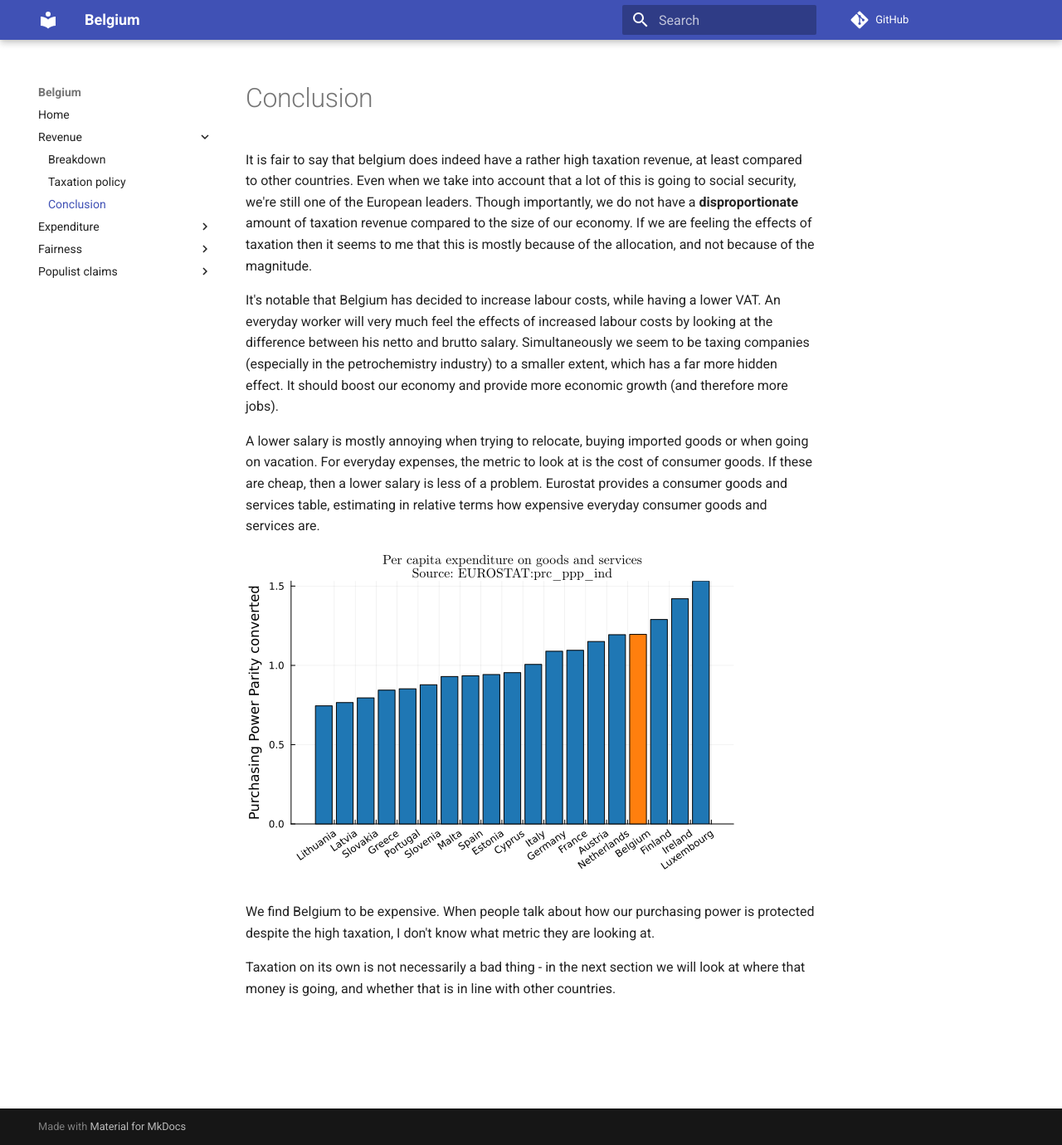
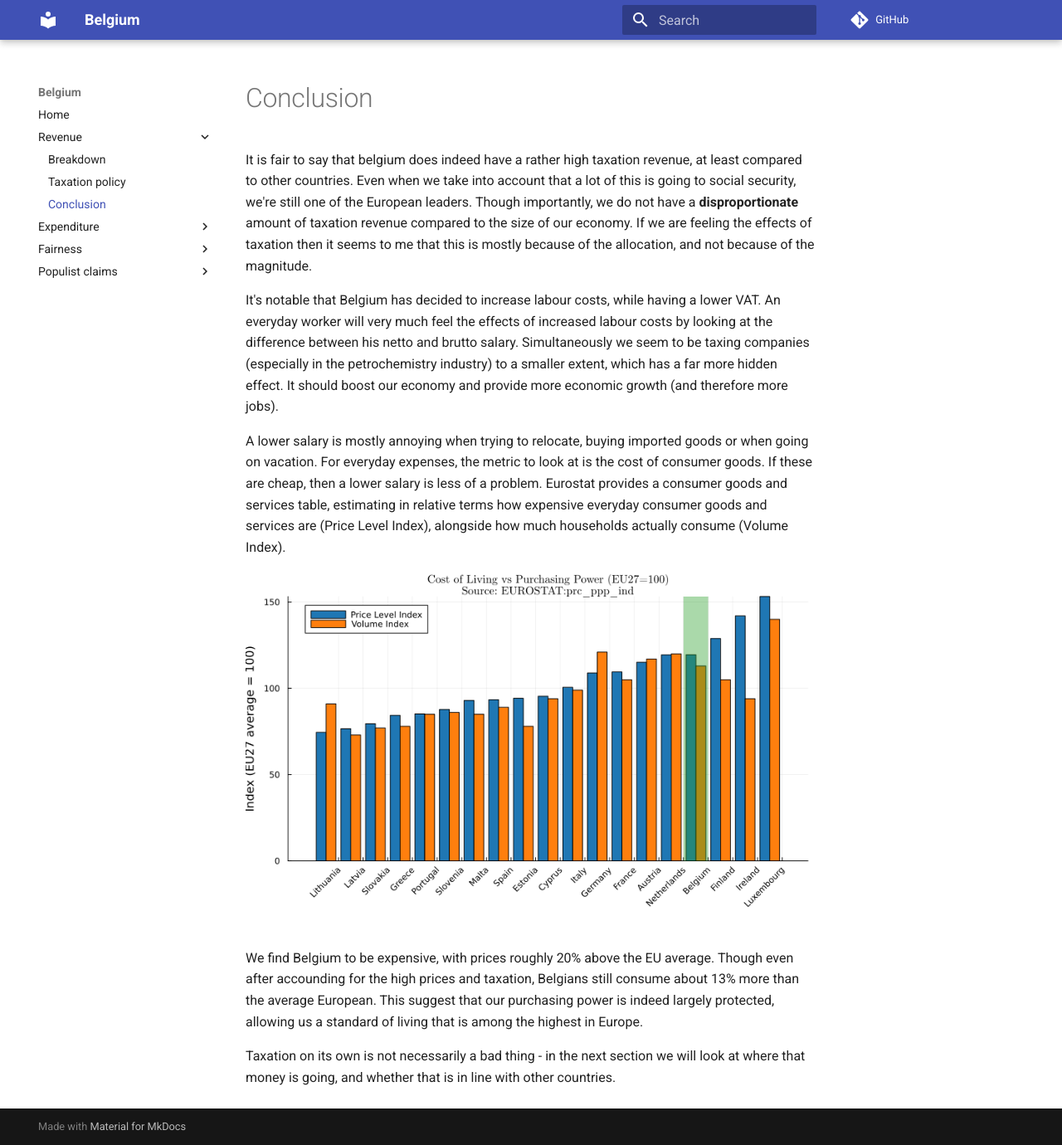
Before and after one commit to belgski/Belgium, an MkDocs documentation site: the page built from docs/revenue/conclusion.md, in a window 1280 px wide and 1380 px high. Shown: the whole window at 83% size. Built offline with MkDocs 1.6.1 and Material for MkDocs 9.7.7, drawn with Linux system fonts in a browser that asks for light colours; comment, search, counter and statistics services are not loaded.

```diff
--- a/Project.toml
+++ b/Project.toml
@@ -12,6 +12,7 @@ GLM = "38e38edf-8417-5370-95a0-9cbb8c7f171a"
 GeoInterface = "cf35fbd7-0cd7-5166-be24-54bfbe79505f"
 HTMLTables = "b1afcece-b80e-4563-b90e-36b4cc56d3fa"
 HTTP = "cd3eb016-35fb-5094-929b-558a96fad6f3"
+JSON3 = "0f8b85d8-7281-11e9-16c2-39a750bddbf1"
 Plots = "91a5bcdd-55d7-5caf-9e0b-520d859cae80"
 PrettyTables = "08abe8d2-0d0c-5749-adfa-8a2ac140af0d"
 PythonCall = "6099a3de-0909-46bc-b1f4-468b9a2dfc0d"
--- a/docs/revenue/conclusion.md
+++ b/docs/revenue/conclusion.md
@@ -2,10 +2,10 @@ It is fair to say that belgium does indeed have a rather high taxation revenue,
 
 It's notable that Belgium has decided to increase labour costs, while having a lower VAT. An everyday worker will very much feel the effects of increased labour costs by looking at the difference between his netto and brutto salary. Simultaneously we seem to be taxing companies (especially in the petrochemistry industry) to a smaller extent, which has a far more hidden effect. It should boost our economy and provide more economic growth (and therefore more jobs).
 
-A lower salary is mostly annoying when trying to relocate, buying imported goods or when going on vacation. For everyday expenses, the metric to look at is the cost of consumer goods. If these are cheap, then a lower salary is less of a problem. Eurostat provides a consumer goods and services table, estimating in relative terms how expensive everyday consumer goods and services are.
+A lower salary is mostly annoying when trying to relocate, buying imported goods or when going on vacation. For everyday expenses, the metric to look at is the cost of consumer goods. If these are cheap, then a lower salary is less of a problem. Eurostat provides a consumer goods and services table, estimating in relative terms how expensive everyday consumer goods and services are (Price Level Index), alongside how much households actually consume (Volume Index).
 
 ![](../assets/cost_of_living.png)
 
-We find Belgium to be expensive. When people talk about how our purchasing power is protected despite the high taxation, I don't know what metric they are looking at.
+We find Belgium to be expensive, with prices roughly 20% above the EU average. Though even after accounding for the high prices and taxation, Belgians still consume about 13% more than the average European. This suggest that our purchasing power is indeed largely protected, allowing us a standard of living that is among the highest in Europe.
 
 Taxation on its own is not necessarily a bad thing - in the next section we will look at where that money is going, and whether that is in line with other countries.
```
Also changed, not shown: datasets/employee_costs/README.md (added, +3 -0 lines), datasets/gbard/README.md (added, +1 -0 lines), docs/expenditure/government.md (+5 -1 lines), docs/revenue/labour.md (+5 -1 lines), docs/assets/cost_of_living.png, docs/assets/gbard_breakdown.png (added), docs/assets/net_income_vs_gross_labour.png, docs/assets/net_vs_gross_employee_costs.png (added), docs/assets/tax_breakdown.png, 9 other files.
